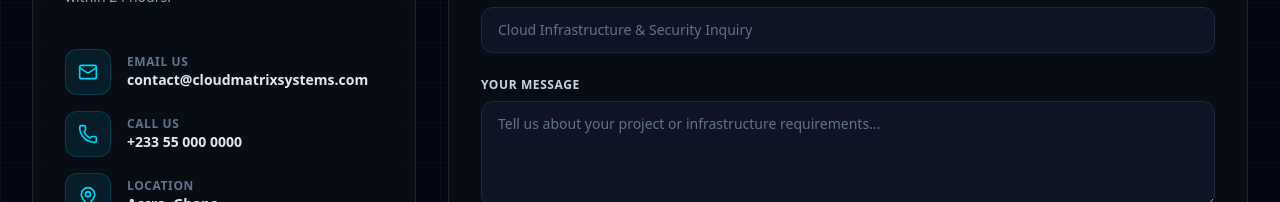
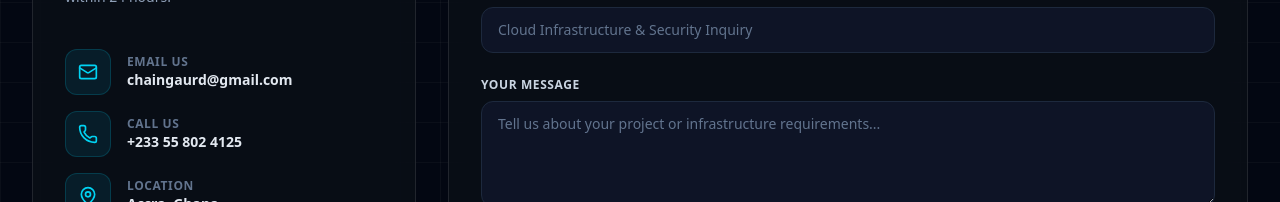
Before and after one commit to Philipvin394/cloudmatrix-systems, a Next.js app: page / in a window 1280 px wide. Shown: the part 6318-6520 px from the top of the page. Built offline with nearby package versions, Linux system fonts and the light colour scheme.

Commit message:
Updating the contact details

```diff
--- a/src/components/sections/ContactSection.tsx
+++ b/src/components/sections/ContactSection.tsx
@@ -73,7 +73,7 @@ export function ContactSection() {
                   </div>
                   <div>
                     <p className="text-xs text-slate-500 font-semibold uppercase tracking-wider">Email Us</p>
-                    <p className="text-sm font-semibold text-slate-200">contact@cloudmatrixsystems.com</p>
+                    <p className="text-sm font-semibold text-slate-200">chaingaurd@gmail.com</p>
                   </div>
                 </div>
 
@@ -83,7 +83,7 @@ export function ContactSection() {
                   </div>
                   <div>
                     <p className="text-xs text-slate-500 font-semibold uppercase tracking-wider">Call Us</p>
-                    <p className="text-sm font-semibold text-slate-200">+233 55 000 0000</p>
+                    <p className="text-sm font-semibold text-slate-200">+233 55 802 4125</p>
                   </div>
                 </div>
 
```
